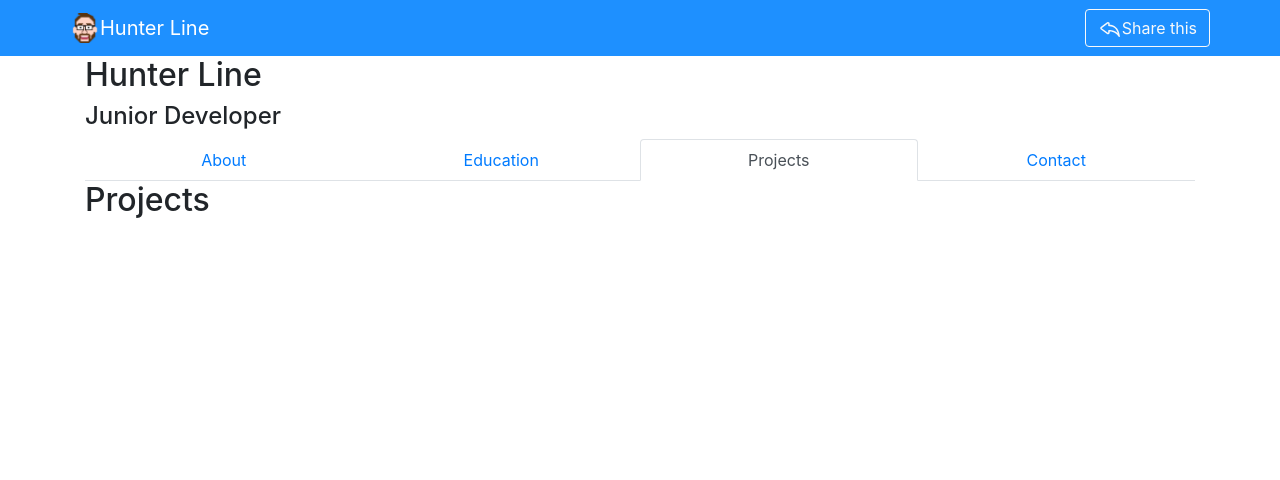
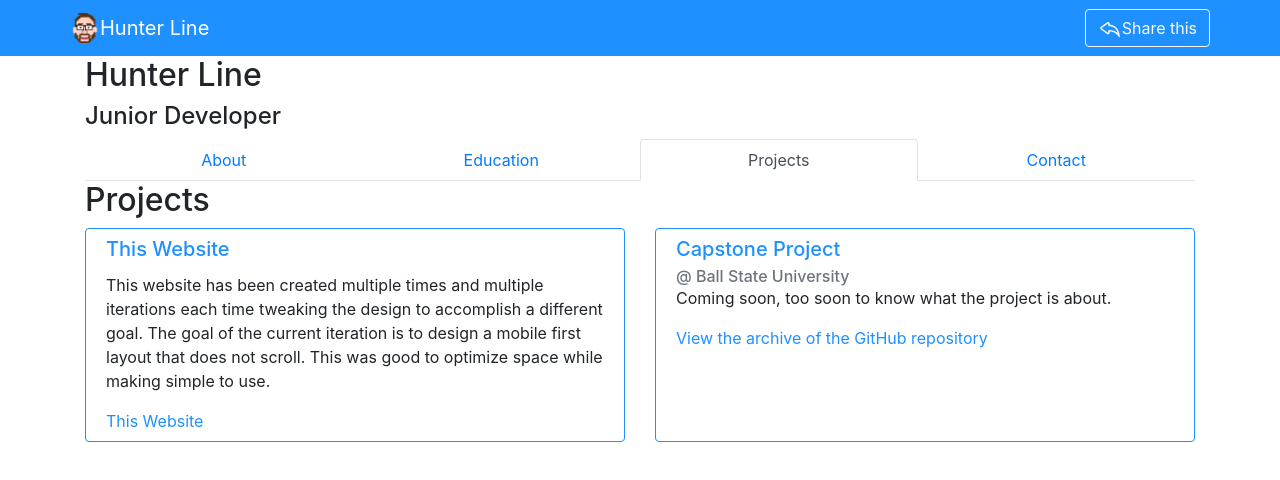
Before and after one commit to Line98Dev/Website, a React (Create React App) app: page /projects in a window 1280 px wide. Shown: the top 480 px of the page. Built offline with nearby package versions, Linux system fonts and the light colour scheme.

Commit message:
Added icons to Contact.js Added first version of Projects.js

```diff
--- a/package.json
+++ b/package.json
@@ -37,6 +37,7 @@
     ]
   },
   "devDependencies": {
+    "@icons-pack/react-simple-icons": "^3.10.0",
     "react-bootstrap-icons": "^1.0.2-alpha4"
   }
 }
--- a/src/App.css
+++ b/src/App.css
@@ -1,5 +1,9 @@
 .App {
   text-align: center;
+}
+
+.logos {
+  fill: white
 }
 
 .App-logo {
--- a/src/components/Contact.js
+++ b/src/components/Contact.js
@@ -2,8 +2,11 @@ import React from 'react';
 import '../App.css';
 import {Button, Col, ListGroup, Row} from "react-bootstrap";
 import logo from "../images/logo.svg"
+import {Github, Linkedin, Twitter} from '@icons-pack/react-simple-icons';
+
 
 function Contact() {
+    let imgSize = "16px"
     return (
         <div>
             <h2>Contact Me</h2>
@@ -17,18 +20,33 @@ function Contact() {
 
                     <ListGroup variant="flush">
                         <ListGroup.Item>
-                            <Button variant={"hunter"} href="https://github.com/Line98Dev" block>GitHub</Button>
+                            <Button variant={"hunter"} href="https://github.com/Line98Dev" block>
+                                <Github className={"m-1"} color="white" size={imgSize}/>
+                                GitHub
+                            </Button>
                         </ListGroup.Item>
                         <ListGroup.Item>
-                            <Button variant={"hunter"} href="https://www.linkedin.com/in/line98dev/"
-                                    block>LinkedIn</Button>
+                            <Button variant={"hunter"} href="https://www.linkedin.com/in/line98dev/" block>
+                                <Linkedin className={"m-1"} color="white" size={imgSize}/>
+                                LinkedIn
+                            </Button>
                         </ListGroup.Item>
                         <ListGroup.Item>
-                            <Button variant={"hunter"} href="mailto:hunter@line98.dev?subject=Website Contact" block>Email
-                                me</Button>
+                            <Button variant={"hunter"} href="mailto:hunter@line98.dev?subject=Website Contact" block>
+                                <svg width={imgSize} height={imgSize} viewBox="0 0 16 16"
+                                     className="bi bi-envelope-fill"
+                                     fill="currentColor" xmlns="http://www.w3.org/2000/svg">
+                                    <path fillRule="evenodd"
+                                          d="M.05 3.555A2 2 0 0 1 2 2h12a2 2 0 0 1 1.95 1.555L8 8.414.05 3.555zM0 4.697v7.104l5.803-3.558L0 4.697zM6.761 8.83l-6.57 4.027A2 2 0 0 0 2 14h12a2 2 0 0 0 1.808-1.144l-6.57-4.027L8 9.586l-1.239-.757zm3.436-.586L16 11.801V4.697l-5.803 3.546z"/>
+                                </svg>
+                                Email me
+                            </Button>
                         </ListGroup.Item>
                         <ListGroup.Item>
-                            <Button variant={"hunter"} href="https://twitter.com/line98dev" block>Twitter</Button>
+                            <Button variant={"hunter"} href="https://twitter.com/line98dev" block>
+                                <Twitter className={"m-1"} color="white" size={imgSize}/>
+                                Twitter
+                            </Button>
                         </ListGroup.Item>
                     </ListGroup>
                 </Col>
--- a/src/components/EduExp.js
+++ b/src/components/EduExp.js
@@ -41,7 +41,6 @@ function EduExp() {
                     </Card.Body>
                 </Card>
             </CardDeck>
-
         </div>
     );
 }
--- a/src/components/Projects.js
+++ b/src/components/Projects.js
@@ -1,10 +1,40 @@
 import React from 'react';
 import '../App.css';
+import Card from "react-bootstrap/Card";
+import {CardDeck} from "react-bootstrap";
 
 function Projects() {
     return (
         <div>
             <h2>Projects</h2>
+            <CardDeck>
+                <Card className={"p-0 border-hunter"}>
+                    <Card.Body className={"py-1 py-md-2"}>
+                        <Card.Title className={"text-hunter"}>This Website</Card.Title>
+                        <Card.Text>
+                            This website has been created multiple times and multiple iterations each time tweaking the
+                            design to accomplish a different goal. The goal of the current iteration is to design a
+                            mobile first layout that does not scroll. This was good to optimize space while making
+                            simple to use.
+                        </Card.Text>
+                        <Card.Link
+                            href="https://line98.dev"
+                            className={"text-hunter d-block d-md-inline"}>This Website</Card.Link>
+                    </Card.Body>
+                </Card>
+                <Card className={"p-0 border-hunter"}>
+                    <Card.Body className={"py-1 py-md-2"}>
+                        <Card.Title className={"text-hunter"}>Capstone Project</Card.Title>
+                        <Card.Subtitle className={"text-muted"}>@ Ball State University</Card.Subtitle>
+                        <Card.Text>
+                            Coming soon, too soon to know what the project is about.
+                        </Card.Text>
+                        <Card.Link
+                            href="https://github.com/Line98Dev"
+                            className={"text-hunter d-block d-md-inline"}>View the archive of the GitHub repository</Card.Link>
+                    </Card.Body>
+                </Card>
+            </CardDeck>
         </div>
     );
 }
```
